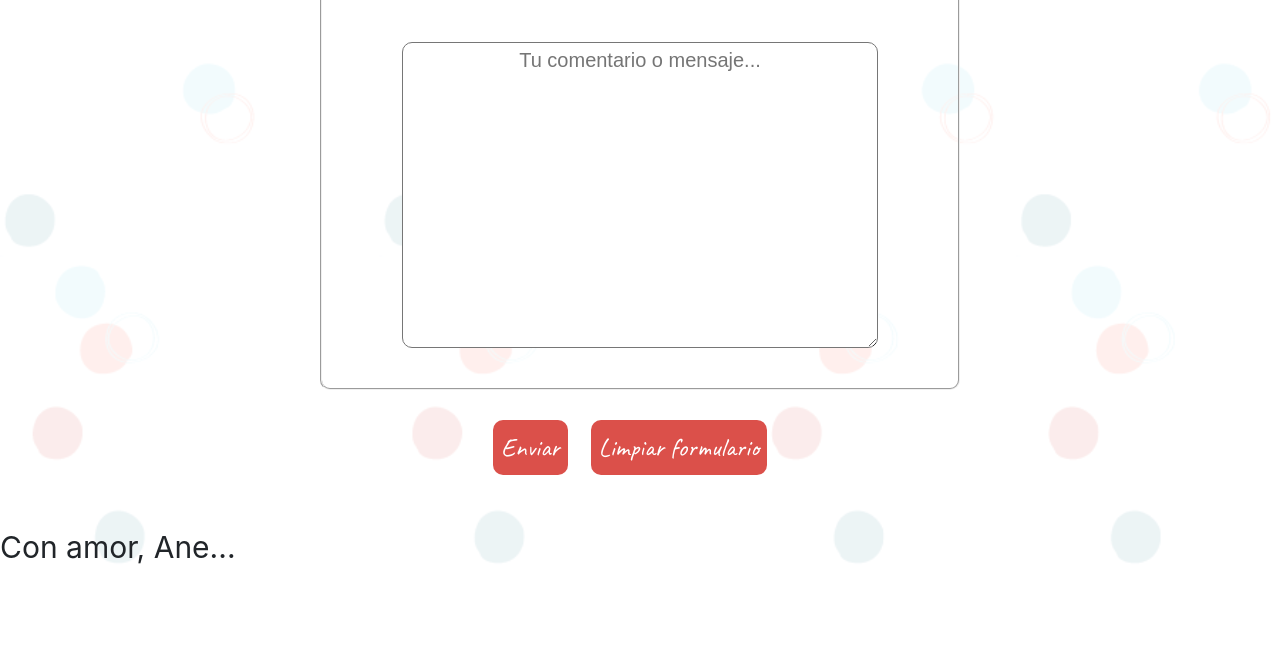
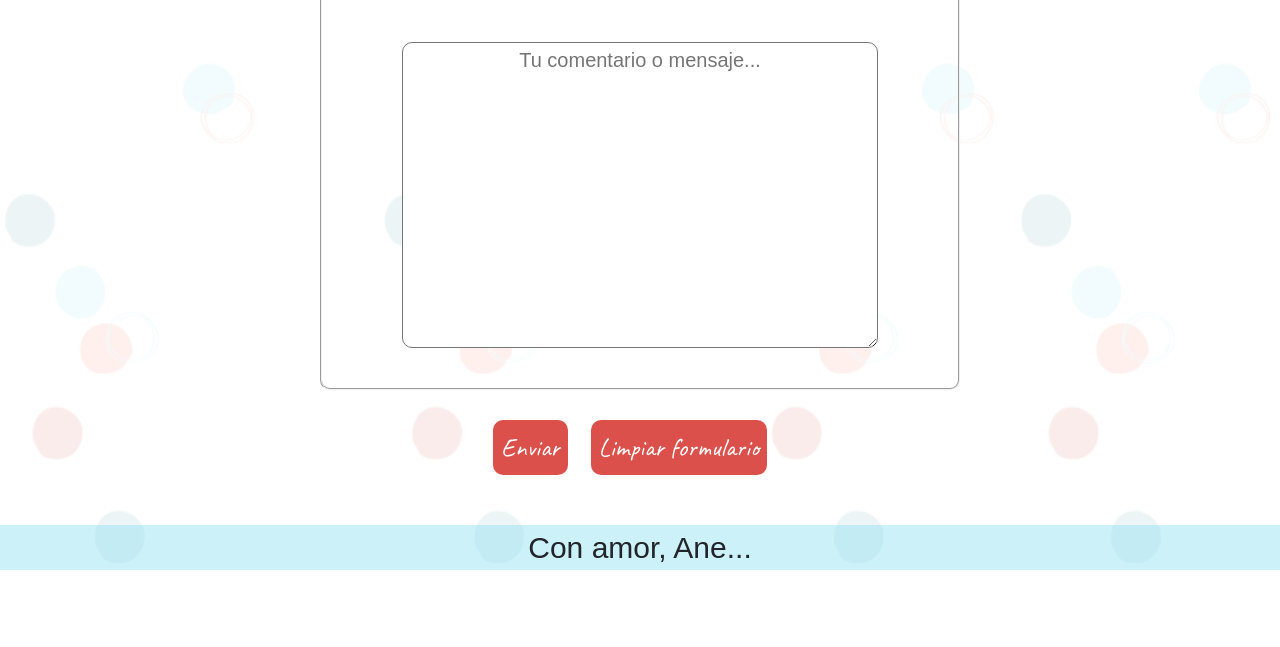
Before and after one commit to danielmedtar/proyecto_coderhouse, a website: page pages/contacto.html in a window 1280 px wide. Shown: the part 2023-2670 px from the top of the page. Drawn offline with nearby package versions, Linux system fonts and the light colour scheme; a web font is replaced by a local one.

Commit message:
parrafo contacto

```diff
--- a/pages/contacto.html
+++ b/pages/contacto.html
@@ -136,7 +136,7 @@
           <input type="reset" value="Limpiar formulario" class="botonForm">
       </form>
 
-      <p class="item__container__parrafos parrafo_contacto">Con amor, Ane...</p>
+      <p class="parrafo_contacto">Con amor, Ane...</p>
 
       <footer>
         <p class="tituloFooter">Mis redes sociales</p>
--- a/scss/main.scss
+++ b/scss/main.scss
@@ -587,6 +587,10 @@ textarea::placeholder {
     justify-content: center;
 }
 .parrafo_contacto {
+    background-color: $transparente;
+    font-family: $recta;
+    font-size: 2.5rem;
+    text-align: center;
     margin-top: 30px;
 }
 @media (min-width: 768px) {
```
Also changed, not shown: css/styles.css.
